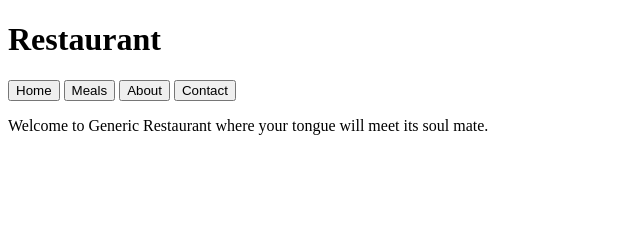
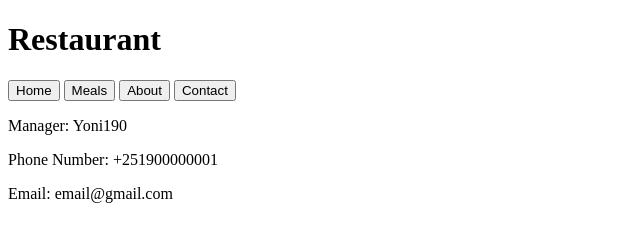
Before and after one commit to Yoni190/restaurant_page, a website built with webpack: page src/template.html in a window 1280 px wide. Both pictures are taken after a click on the button "Contact". Shown: the whole page, without its empty margins (0-640 px from the left). Built offline with nearby package versions, Linux system fonts and the light colour scheme.

Commit message:
Create module for contact tab

```diff
--- /dev/null
+++ b/src/contact.js
@@ -0,0 +1,18 @@
+function load_contact(){
+    const content = document.querySelector('#content');
+    const contact = document.createElement('h2');
+    contact.textContent = "Contact Us";
+
+    const manager = document.createElement('p');
+    manager.textContent = "Manager: Yoni190";
+
+    const phoneNumber = document.createElement('p');
+    phoneNumber.textContent = "Phone Number: +251900000001";
+
+    const email = document.createElement('p');
+    email.textContent = "Email: email@gmail.com";
+
+    content.append(manager, phoneNumber, email);
+}
+
+export {load_contact};
--- a/src/index.js
+++ b/src/index.js
@@ -1,6 +1,7 @@
 import {initial_load} from "./content.js";
 import {load_meals} from "./meals.js";
 import {load_about} from "./about.js";
+import {load_contact} from "./contact.js";
 
 initial_load();
 
@@ -21,3 +22,9 @@ about.addEventListener('click', ()=>{
     document.querySelector('#content').innerHTML = "";
     load_about();
 });
+
+const contact = document.querySelector('#contact');
+contact.addEventListener('click', ()=>{
+    document.querySelector('#content').innerHTML = "";
+    load_contact();
+})
--- a/src/template.html
+++ b/src/template.html
@@ -12,7 +12,7 @@
             <button id="home">Home</button>
             <button id="meals">Meals</button>
             <button id="about">About</button>
-            <button>Contact</button>
+            <button id="contact">Contact</button>
         </nav>
     </header>
     <div id="content">
```
